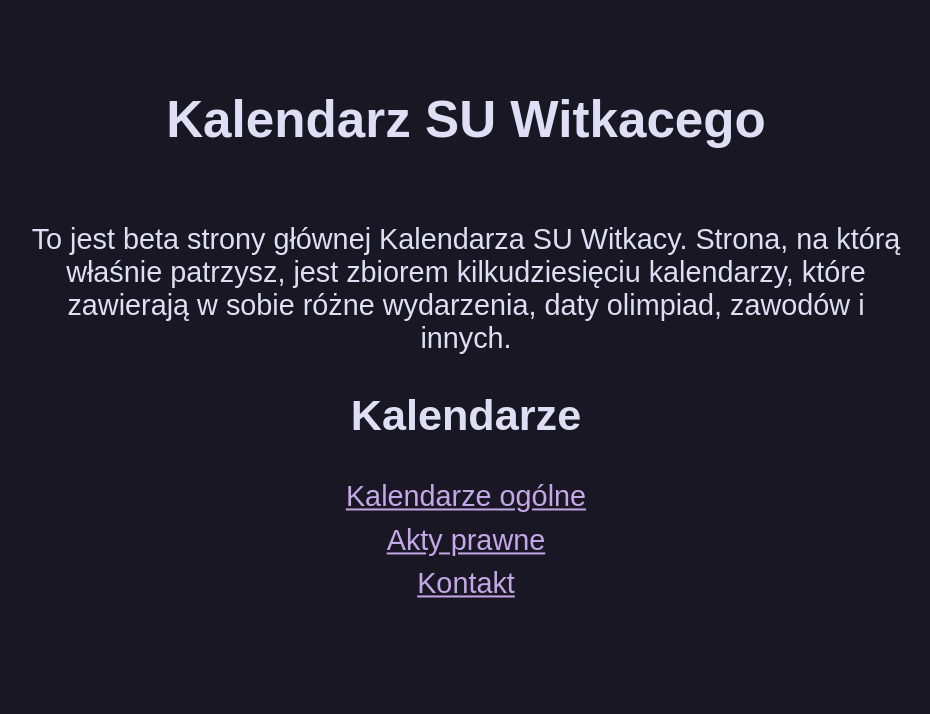
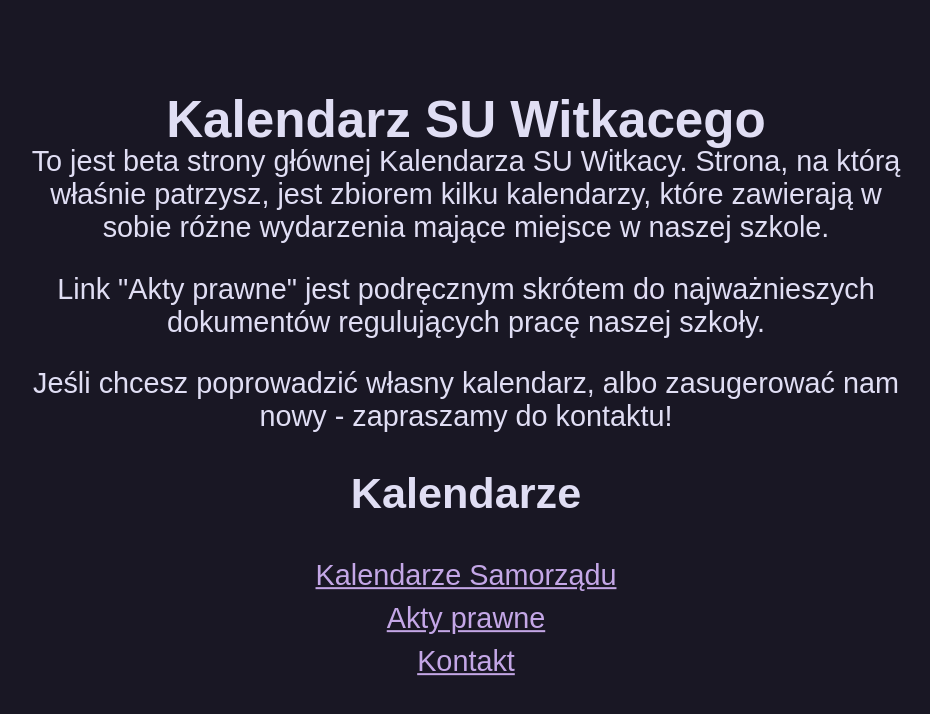
Before and after one commit to witkacysu/witkacysu.github.io, a plain HTML site: page index.html in a window 1280 px wide. Shown: the whole page, without its empty margins (174-1104 px from the left). Drawn offline with Linux system fonts and the light colour scheme.

Commit message:
some wording changes

```diff
--- a/index.html
+++ b/index.html
@@ -16,12 +16,14 @@
 
 <div class="main" id="mainText">
 
-<p>To jest beta strony głównej Kalendarza SU Witkacy. Strona, na którą właśnie patrzysz, jest zbiorem kilkudziesięciu kalendarzy, które zawierają w sobie różne wydarzenia, daty olimpiad, zawodów i innych.</p>
+<p>To jest beta strony głównej Kalendarza SU Witkacy. Strona, na którą właśnie patrzysz, jest zbiorem kilku kalendarzy, które zawierają w sobie różne wydarzenia mające miejsce w naszej szkole.</p>
+<p>Link "Akty prawne" jest podręcznym skrótem do najważnieszych dokumentów regulujących pracę naszej szkoły.</p>
+<p>Jeśli chcesz poprowadzić własny kalendarz, albo zasugerować nam nowy - zapraszamy do kontaktu!</p>
 
 <div class="links" id="links">
 <h2 id="kalendarze">Kalendarze</h2>
 <ul class="list">
-<li><a href="https://witkacysu.github.io/ogolne.html">Kalendarze ogólne</a></li>
+<li><a href="https://witkacysu.github.io/ogolne.html">Kalendarze Samorządu</a></li>
 <li><a href="https://witkacysu.github.io/akty-prawne.html">Akty prawne</a></li>
 <li><a href="https://witkacysu.github.io/kontakt.html">Kontakt</a></li>
 <!--
@@ -33,6 +35,4 @@
 </ul>
 </div>
 
-
-
 </div>
```
